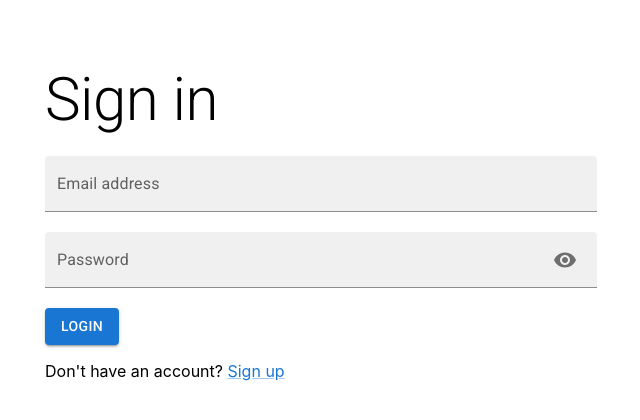
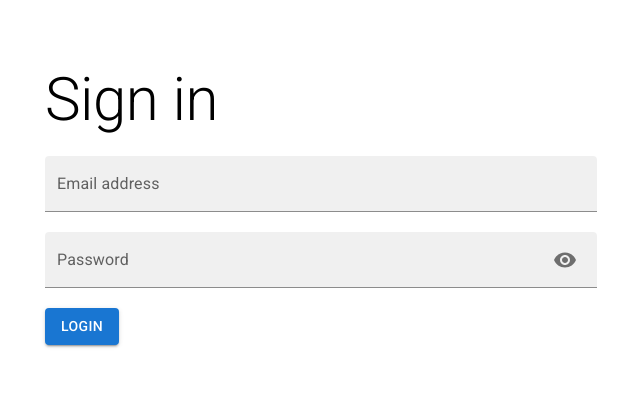
Before and after one commit to juni1173/react-dashboard, a React (Create React App) app: page /login in a window 1280 px wide. Shown: the top 420 px of the page, without its empty margins (319-959 px from the left). Built offline with nearby package versions, Linux system fonts and the light colour scheme.

Commit message:
signup removed

```diff
--- a/src/components/Login.jsx
+++ b/src/components/Login.jsx
@@ -4,7 +4,7 @@ import Box from "@mui/material/Box";
 import TextField from "@mui/material/TextField";
 import Button from "@mui/material/Button";
 import Alert from "@mui/material/Alert";
-import Link from "@mui/material/Link";
+// import Link from "@mui/material/Link";
 import Typography from "@mui/material/Typography";
 import Container from "@mui/material/Container";
 import IconButton from "@mui/material/IconButton";
@@ -107,9 +107,9 @@ function Login() {
           <Button variant="contained" type="submit">
             Login
           </Button>
-          <p>
+          {/* <p>
             Don't have an account? <Link href="/register">Sign up</Link>
-          </p>
+          </p> */}
         </form>
       </Container>
     </Box>
--- a/src/components/ProductDetail.jsx
+++ b/src/components/ProductDetail.jsx
@@ -1,6 +1,6 @@
 import React, { useEffect, useState } from "react";
 import { useParams } from "react-router-dom";
-import { Container, Typography, CircularProgress, Card, CardMedia, CardContent, Grid, Button, Alert, List, ListItem } from "@mui/material";
+import { Container, Typography, CircularProgress, Card, CardMedia, Grid, Button, Alert, List, ListItem } from "@mui/material";
 import axios from "axios";
 
 function ProductDetail() {
--- a/src/components/Register.jsx
+++ b/src/components/Register.jsx
@@ -49,6 +49,7 @@ function Register() {
   };
 
   const handleSubmit = (event) => {
+    return false;
     event.preventDefault();
 
     axios
```
